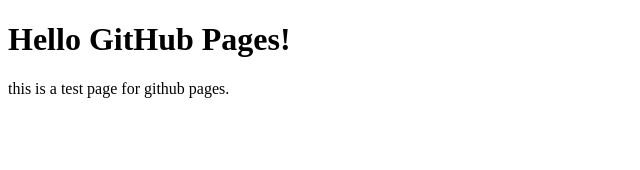
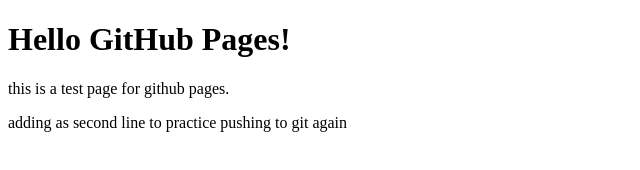
Before and after one commit to chrispr0/chrispr0.github.io, a plain HTML site: page index.html in a window 1280 px wide. Shown: the whole page, without its empty margins (0-640 px from the left). Drawn offline with Linux system fonts and the light colour scheme.

Commit message:
second commit

```diff
--- a/index.html
+++ b/index.html
@@ -7,5 +7,6 @@
   <body>
     <h1>Hello GitHub Pages!</h1>
     <p>this is a test page for github pages.</p>
+    <p>adding as second line to practice pushing to git again</p>
   </body>
 </html>
```
